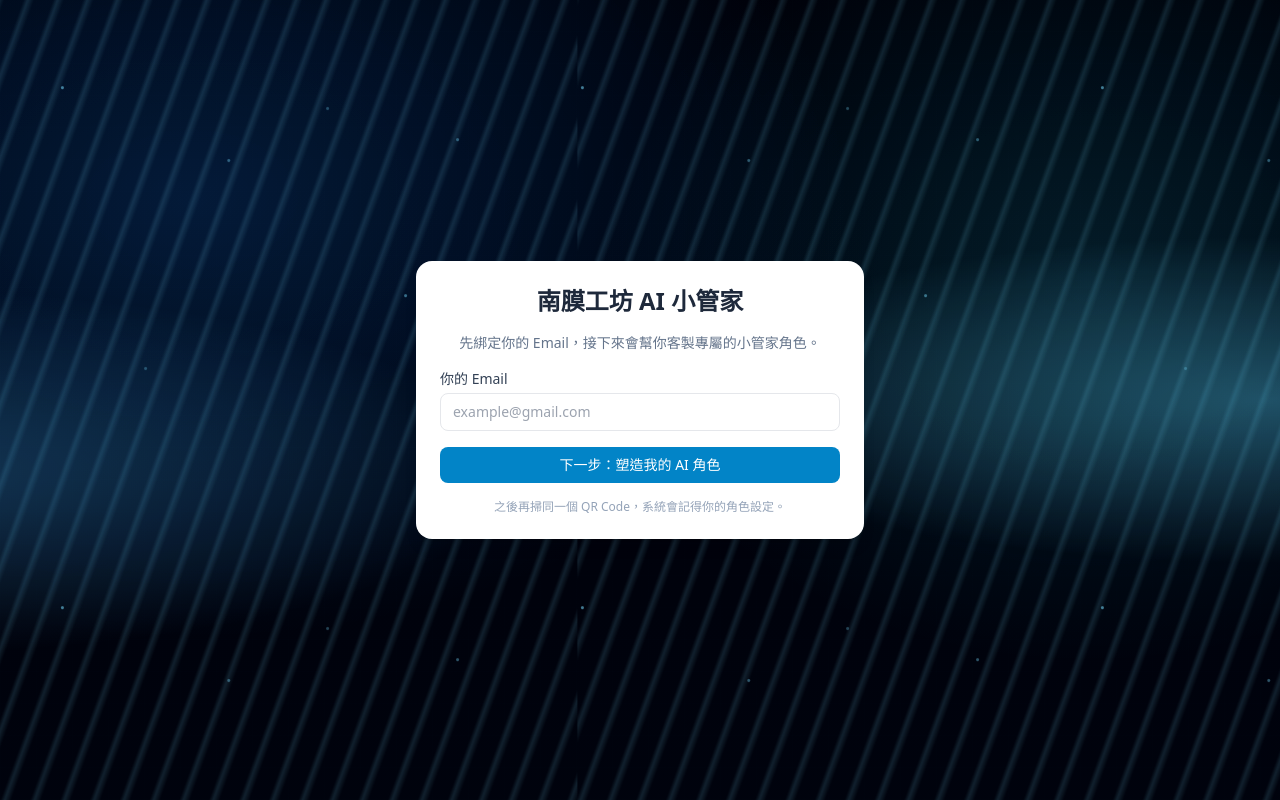
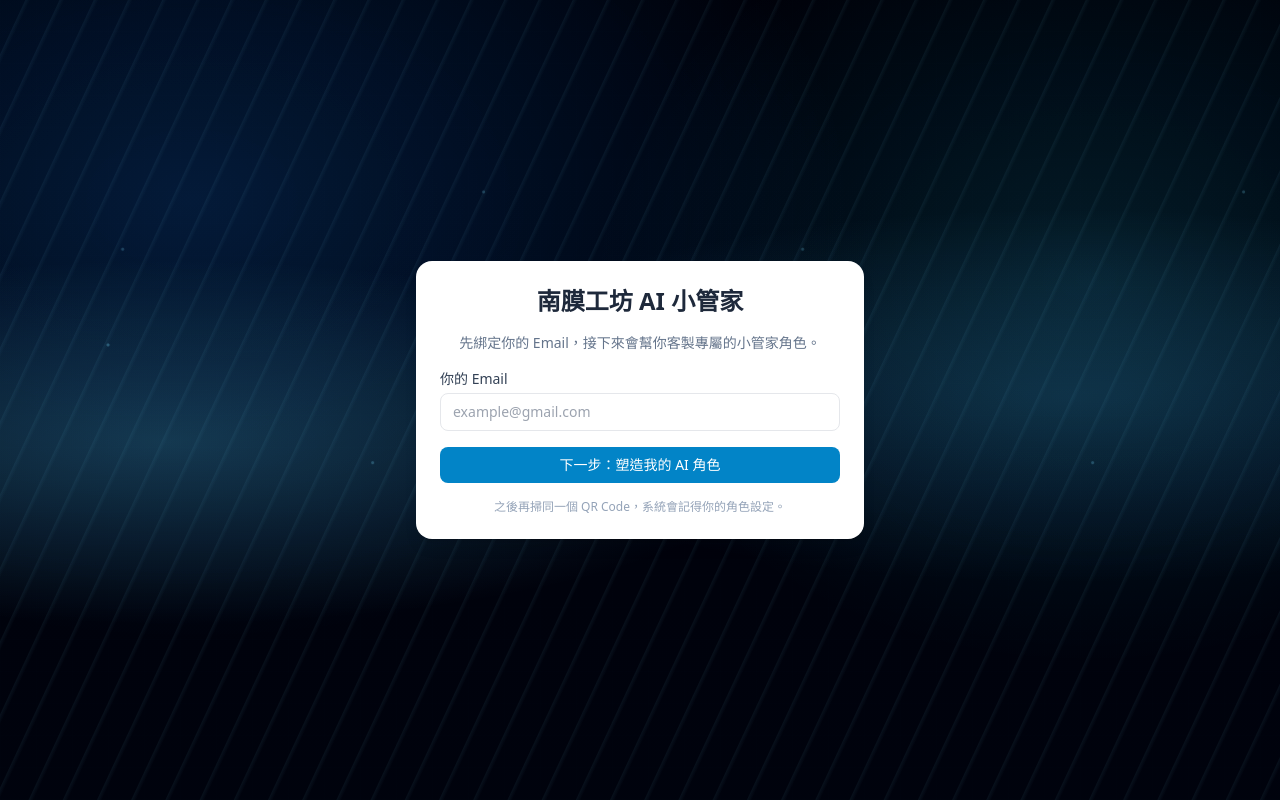
Before and after one commit to iven761001/ai-help, a Next.js app: page / in a window 1280 px wide. Built offline with nearby package versions, Linux system fonts and the light colour scheme.

Commit message:
Update globals.css

```diff
--- a/app/globals.css
+++ b/app/globals.css
@@ -35,47 +35,49 @@ body {
   filter: saturate(1.05) contrast(1.05);
 }
 
-/* === 藍色光纖流動層 === */
+/* === 藍色光纖流動層（更像光纖，不是整片斜線） === */
 .bg-fiber {
+  /* 1) 兩條主光帶（慢慢漂） */
   background:
-    radial-gradient(900px 240px at 30% 50%, rgba(90, 210, 255, 0.35), rgba(0,0,0,0) 68%),
-    radial-gradient(900px 260px at 70% 55%, rgba(70, 180, 255, 0.28), rgba(0,0,0,0) 70%),
+    radial-gradient(900px 260px at 20% 55%, rgba(90, 210, 255, 0.22), rgba(0,0,0,0) 70%),
+    radial-gradient(900px 260px at 78% 48%, rgba(70, 180, 255, 0.18), rgba(0,0,0,0) 72%),
+
+    /* 2) 細光纖線（不再 repeating 大斜線，而是很細、很淡） */
     repeating-linear-gradient(
-      110deg,
+      115deg,
       rgba(120, 220, 255, 0) 0px,
-      rgba(120, 220, 255, 0) 18px,
-      rgba(120, 220, 255, 0.14) 22px,
-      rgba(120, 220, 255, 0) 28px
-    );
+      rgba(120, 220, 255, 0) 26px,
+      rgba(120, 220, 255, 0.06) 27px,
+      rgba(120, 220, 255, 0) 31px
+    ),
+
+    /* 3) 光點（像資料在跑） */
+    radial-gradient(circle at 12% 62%, rgba(120,220,255,0.30) 0 1px, transparent 2px),
+    radial-gradient(circle at 26% 34%, rgba(120,220,255,0.22) 0 1px, transparent 2px),
+    radial-gradient(circle at 48% 58%, rgba(120,220,255,0.26) 0 1px, transparent 2px),
+    radial-gradient(circle at 66% 30%, rgba(120,220,255,0.22) 0 1px, transparent 2px),
+    radial-gradient(circle at 84% 66%, rgba(120,220,255,0.30) 0 1px, transparent 2px);
+
   mix-blend-mode: screen;
   opacity: 0.95;
 
-  /* 流動關鍵：背景位移 + 些微模糊，像光束滑過 */
-  background-size: 180% 180%;
-  animation: fiberFlow 6.5s linear infinite;
-  filter: blur(0.2px);
+  /* ✅ 不要整片滑動，改成多軸慢漂移 */
+  background-size: 160% 160%, 160% 160%, 220% 220%, 600px 600px, 680px 680px, 720px 720px, 760px 760px, 800px 800px;
+  animation: fiberDrift 9s ease-in-out infinite;
+  filter: blur(0.15px);
 }
 
-@keyframes fiberFlow {
-  0%   { background-position: 0% 50%; }
-  100% { background-position: 200% 50%; }
+@keyframes fiberDrift {
+  0% {
+    background-position: 0% 50%, 100% 50%, 0% 0%, 0 0, 0 0, 0 0, 0 0, 0 0;
+    opacity: 0.9;
+  }
+  50% {
+    background-position: 35% 55%, 65% 45%, 30% 25%, 40px -30px, -60px 20px, 30px 50px, -20px -40px, 50px 10px;
+    opacity: 1;
+  }
+  100% {
+    background-position: 0% 50%, 100% 50%, 0% 0%, 0 0, 0 0, 0 0, 0 0, 0 0;
+    opacity: 0.9;
+  }
 }
-
-/* === 星點粒子 === */
-.bg-stars {
-  background:
-    radial-gradient(circle at 12% 18%, rgba(120, 220, 255, 0.65) 0 1px, transparent 2px),
-    radial-gradient(circle at 28% 72%, rgba(120, 220, 255, 0.35) 0 1px, transparent 2px),
-    radial-gradient(circle at 44% 32%, rgba(120, 220, 255, 0.45) 0 1px, transparent 2px),
-    radial-gradient(circle at 63% 22%, rgba(120, 220, 255, 0.35) 0 1px, transparent 2px),
-    radial-gradient(circle at 78% 58%, rgba(120, 220, 255, 0.55) 0 1px, transparent 2px),
-    radial-gradient(circle at 88% 28%, rgba(120, 220, 255, 0.45) 0 1px, transparent 2px);
-  background-size: 520px 520px;
-  animation: starsDrift 10s ease-in-out infinite;
-}
-
-@keyframes starsDrift {
-  0%   { transform: translateY(0px); opacity: 0.65; }
-  50%  { transform: translateY(-6px); opacity: 0.85; }
-  100% { transform: translateY(0px); opacity: 0.65; }
-}
```
